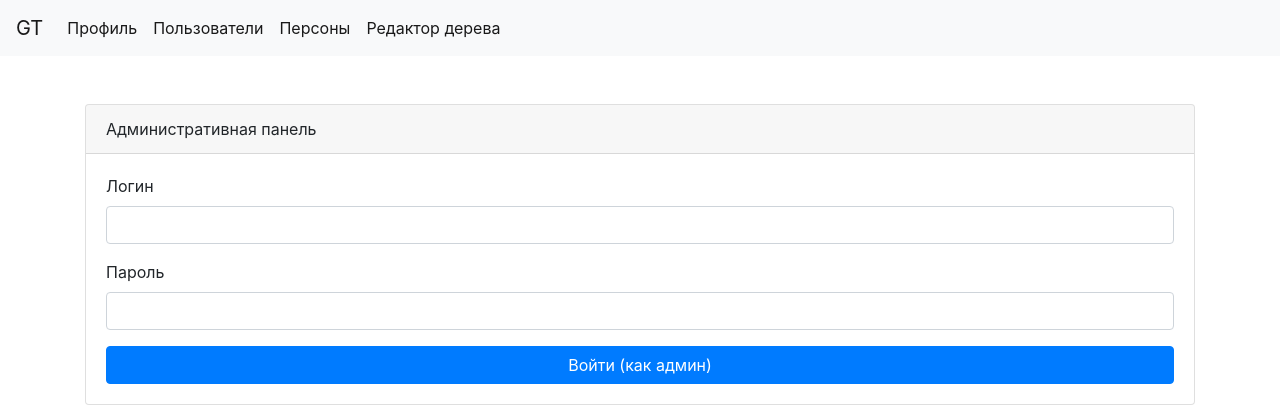
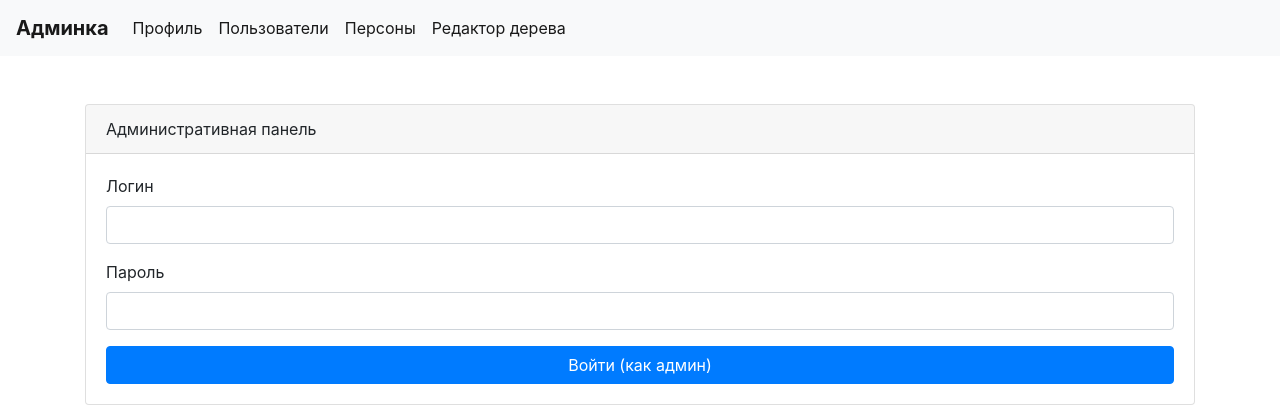
Before and after one commit to sea-kg/gtree, a PHP site: page /admin/login.php in a window 1280 px wide. Shown: the top 420 px of the page. Run offline with PHP 8.4, Linux system fonts and the light colour scheme; some libraries are stand-ins or nearby versions.

Commit message:
Fixed brand

```diff
--- a/www/admin/head.php
+++ b/www/admin/head.php
@@ -31,7 +31,7 @@
 </head>
 <body>
     <nav class="navbar navbar-expand-lg navbar-light bg-light">
-        <a class="navbar-brand" href="#">GT</a>
+        <div class="navbar-brand"><strong>Админка</strong></div>
         <button class="navbar-toggler" type="button" data-toggle="collapse" data-target="#navbarSupportedContent" aria-controls="navbarSupportedContent" aria-expanded="false" aria-label="Toggle navigation">
         <span class="navbar-toggler-icon"></span>
         </button>
```
